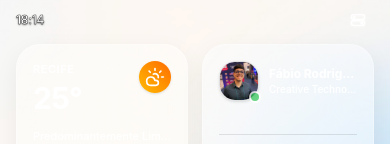
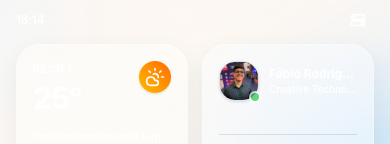
Before and after one commit to fabiorodrigues-tech-dev/portfolio-liquid-glass-experience, a React (Vite) app: page / in a window 390 px wide. Shown: the top 144 px of the page. Built offline with nearby package versions, Linux system fonts and the light colour scheme; a web font is replaced by a local one.

Commit message:
fix(mobile): equilibra espacamento do Foco e remove contornos pesados dos titulos no modo dia

```diff
--- a/src/components/mobile/ControlCenterMobile.tsx
+++ b/src/components/mobile/ControlCenterMobile.tsx
@@ -511,8 +511,8 @@ export const ControlCenterMobile: React.FC<ControlCenterMobileProps> = ({
 
             {/* LINHA 2: Foco & Atalhos (Esquerda) + Sliders Verticais ~2.7:1 (Direita) */}
             <div className="w-full grid grid-cols-2 gap-3.5 min-[400px]:gap-4 h-[160px] mx-auto">
-              {/* Lado Esquerdo: 2 Quadrados Superiores + Pílula Horizontal de Foco */}
-              <div className="flex flex-col justify-between h-[160px] w-full">
+              {/* Lado Esquerdo: 2 Quadrados Superiores + Pílula Horizontal de Foco (pb-2 para espaçamento equidistante acima e abaixo) */}
+              <div className="flex flex-col justify-between h-[160px] w-full pb-2">
                 {/* 2 Botões Circulares Superiores (Bloqueio de Rotação + Espelhar Tela) */}
                 <div className="grid grid-cols-2 gap-3.5 place-items-center h-[90px]">
                   {/* Botão: Bloqueio de Orientação Oficial (Cadeado com Seta Curva Circular — Destaque quando ativo) */}
--- a/src/components/mobile/IOSMobileExperience.tsx
+++ b/src/components/mobile/IOSMobileExperience.tsx
@@ -181,7 +181,7 @@ export const IOSMobileExperience: React.FC<IOSMobileExperienceProps> = ({
       <header className="fixed top-0 left-0 right-0 h-10 px-4 flex items-center justify-between z-40 select-none bg-transparent">
         {/* Esquerda: Relógio em tempo real ("19:30") */}
         <div className="flex items-center">
-          <span className="ios-header-contour-label text-xs font-semibold tracking-tight text-zinc-950 dark:text-white transition-colors drop-shadow-[0_1px_1px_rgba(255,255,255,0.7)] dark:drop-shadow-[0_1px_2px_rgba(0,0,0,0.5)]">
+          <span className="text-xs font-semibold tracking-tight text-zinc-950 dark:text-white transition-colors">
             {currentTime}
           </span>
         </div>
--- a/src/index.css
+++ b/src/index.css
@@ -467,20 +467,15 @@ html:not(.dark) div[class*="h-px"] {
   }
 }
 
-/* CONTORNO SUAVE E ELEGANTE EM PRETO (APENAS MODO DIA) */
+/* CABEÇALHOS DAS ABAS NO MODO DIA (Tipografia Nativa Apple sem contornos pesados) */
 html:not(.dark) .ios-header-contour-title {
-  color: #ffffff !important;
-  -webkit-text-stroke: 0.65px rgba(0, 0, 0, 0.65) !important;
-  text-shadow:
-    0 1px 3px rgba(0, 0, 0, 0.55),
-    0 3px 12px rgba(0, 0, 0, 0.25),
-    0 0 1px rgba(0, 0, 0, 0.8) !important;
+  color: #09090b !important;
+  -webkit-text-stroke: 0 !important;
+  text-shadow: 0 1px 1px rgba(255, 255, 255, 0.8) !important;
 }
 
 html:not(.dark) .ios-header-contour-label {
-  color: #ffffff !important;
-  -webkit-text-stroke: 0.4px rgba(0, 0, 0, 0.6) !important;
-  text-shadow:
-    0 1px 2px rgba(0, 0, 0, 0.65),
-    0 0 1px rgba(0, 0, 0, 0.75) !important;
+  color: #3f3f46 !important;
+  -webkit-text-stroke: 0 !important;
+  text-shadow: 0 1px 1px rgba(255, 255, 255, 0.7) !important;
 }
```
